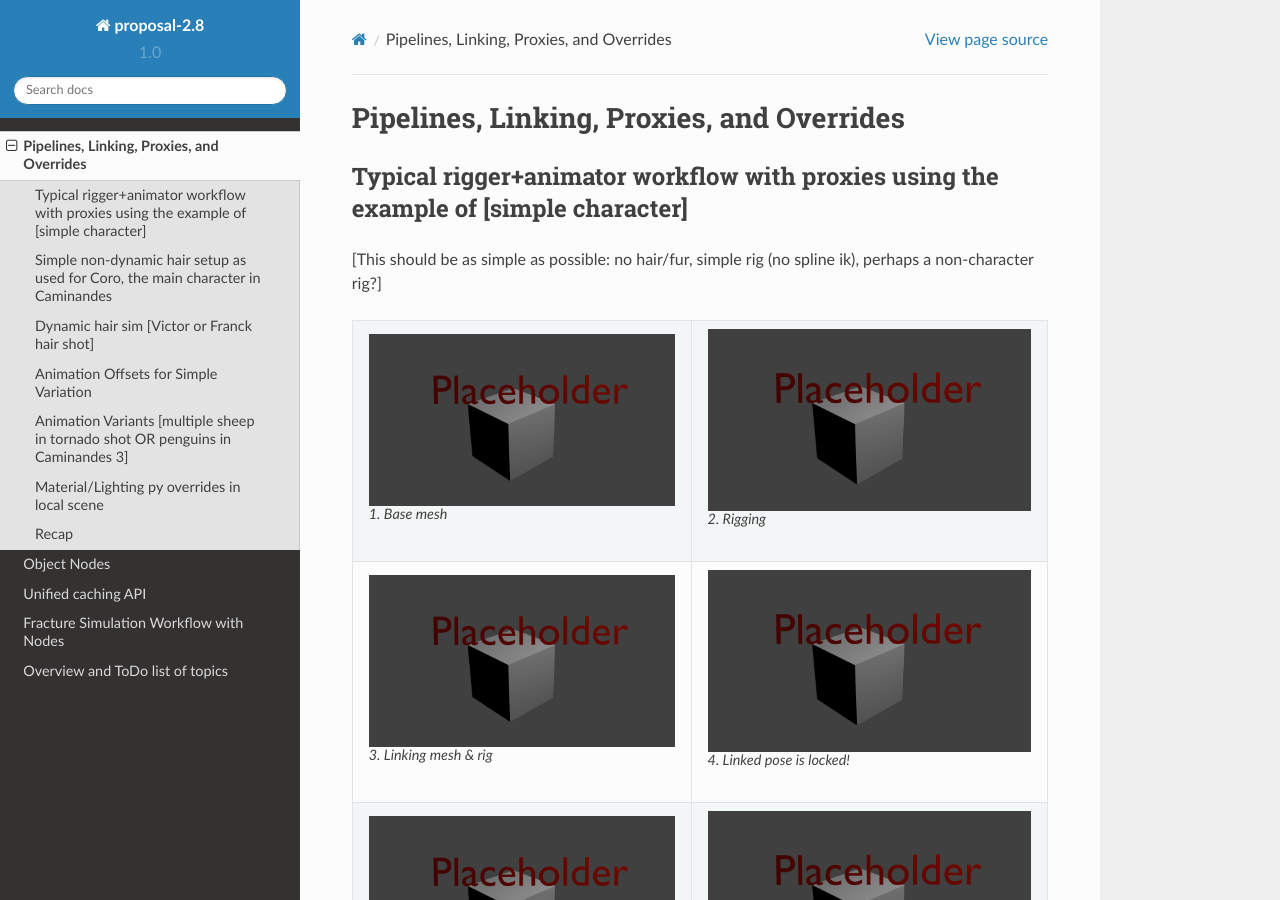
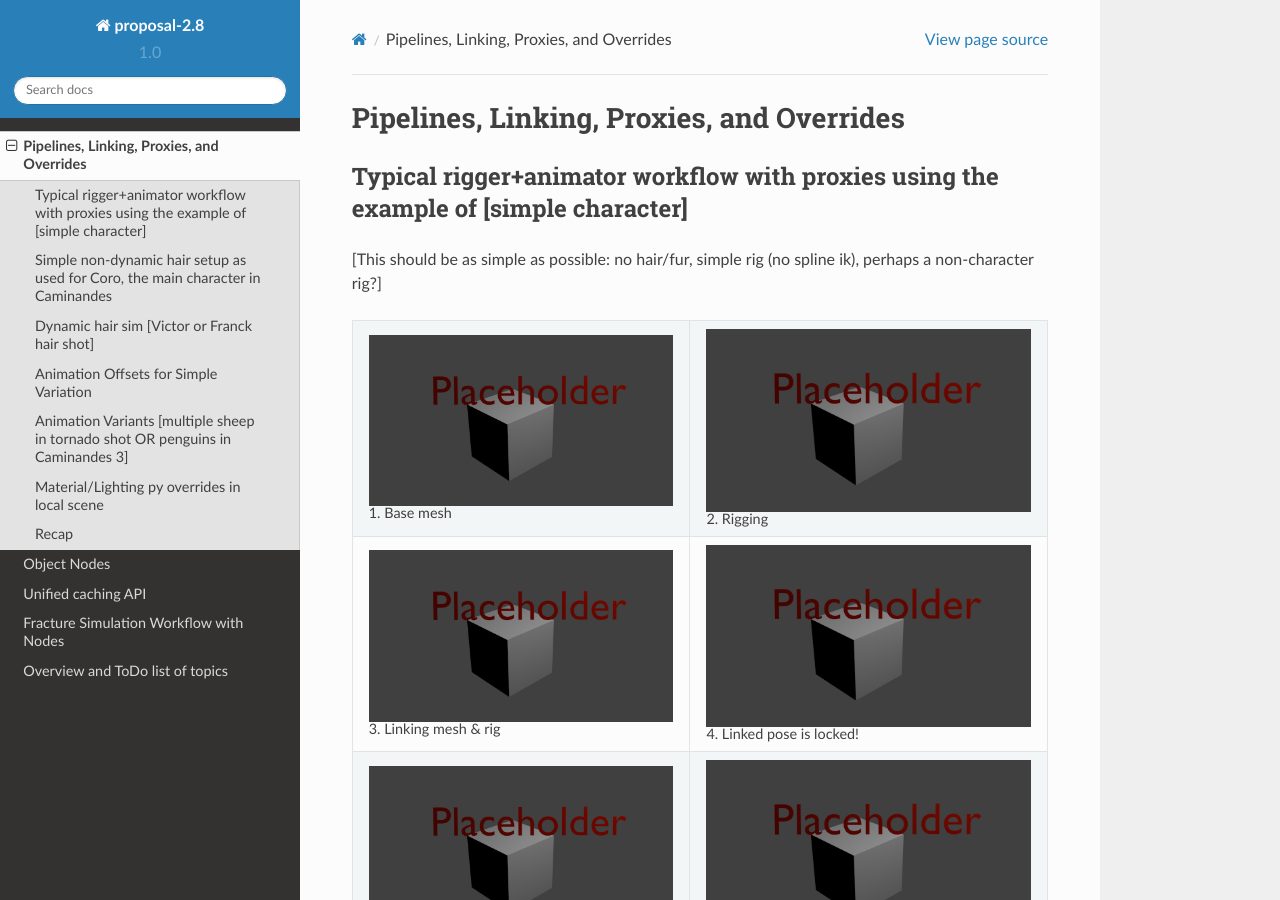
Before and after one commit to lukastoenne/proposal-2.8, a Sphinx documentation site: the page built from source/pipeline.rst, in a window 1280 px wide and 900 px high. Built offline with Sphinx 7.4.7 and the Read the Docs theme 2.0.0, drawn with Linux system fonts in a browser that asks for light colours; formulas are drawn with MathJax 3.

Commit message:
Replace figures inside tables by plain images, to fix LaTeX build issues.

```diff
--- a/source/fracture.rst
+++ b/source/fracture.rst
@@ -14,10 +14,10 @@ Several distinct processes can be identified that have to work together for frac
 * Subdividing an existing mesh into smaller parts
 
   +----------------------------------------+----------------------------------------+
-  | .. figure:: /images/fracture_mesh1.png | .. figure:: /images/fracture_mesh4.png |
+  | .. image:: /images/fracture_mesh1.png  | .. image:: /images/fracture_mesh4.png  |
   |   :width: 100%                         |   :width: 100%                         |
   |                                        |                                        |
-  |   Fractured mesh                       |   Internally all shards are centered   |
+  | Fractured mesh                         | Internally all shards are centered     |
   |                                        |                                        |
   +----------------------------------------+----------------------------------------+
 
--- a/source/pipeline.rst
+++ b/source/pipeline.rst
@@ -8,22 +8,22 @@ Typical rigger+animator workflow with proxies using the example of [simple chara
 [This should be as simple as possible: no hair/fur, simple rig (no spline ik), perhaps a non-character rig?]
 
 +-------------------------------------------------+-------------------------------------------------+
-| .. figure:: /images/placeholder.png             | .. figure:: /images/placeholder.png             |
+| .. image:: /images/placeholder.png              | .. image:: /images/placeholder.png              |
 |   :width: 100%                                  |   :width: 100%                                  |
 |                                                 |                                                 |
-|   \1. Base mesh                                 |   \2. Rigging                                   |
+| \1. Base mesh                                   | \2. Rigging                                     |
 |                                                 |                                                 |
 +-------------------------------------------------+-------------------------------------------------+
-| .. figure:: /images/placeholder.png             | .. figure:: /images/placeholder.png             |
+| .. image:: /images/placeholder.png              | .. image:: /images/placeholder.png              |
 |   :width: 100%                                  |   :width: 100%                                  |
 |                                                 |                                                 |
-|   \3. Linking mesh & rig                        |   \4. Linked pose is locked!                    |
+| \3. Linking mesh & rig                          | \4. Linked pose is locked!                      |
 |                                                 |                                                 |
 +-------------------------------------------------+-------------------------------------------------+
-| .. figure:: /images/placeholder.png             | .. figure:: /images/placeholder.png             |
+| .. image:: /images/placeholder.png              | .. image:: /images/placeholder.png              |
 |   :width: 100%                                  |   :width: 100%                                  |
 |                                                 |                                                 |
-|   \5. Proxy armature                            |   \6. Lighting/Render scene                     |
+| \5. Proxy armature                              | \6. Lighting/Render scene                       |
 |                                                 |                                                 |
 +-------------------------------------------------+-------------------------------------------------+
 
@@ -44,22 +44,22 @@ Simple non-dynamic hair setup as used for Coro, the main character in Caminandes
 --------------------------------------------------------------------------------
 
 +-------------------------------------------------+-------------------------------------------------+
-| .. figure:: /images/koro_modeling.png           | .. figure:: /images/koro_grooming.png           |
+| .. image:: /images/koro_modeling.png            | .. image:: /images/koro_grooming.png            |
 |   :width: 100%                                  |   :width: 100%                                  |
 |                                                 |                                                 |
-|   \1. Base mesh                                 |   \2. Grooming                                  |
+| \1. Base mesh                                   | \2. Grooming                                    |
 |                                                 |                                                 |
 +-------------------------------------------------+-------------------------------------------------+
-| .. figure:: /images/koro_rigging.png            | .. figure:: /images/koro_animation.png          |
+| .. image:: /images/koro_rigging.png             | .. image:: /images/koro_animation.png           |
 |   :width: 100%                                  |   :width: 100%                                  |
 |                                                 |                                                 |
-|   \3. Rigging                                   |   \4. Animation                                 |
+| \3. Rigging                                     | \4. Animation                                   |
 |                                                 |                                                 |
 +-------------------------------------------------+-------------------------------------------------+
-| .. figure:: /images/placeholder.png             | .. figure:: /images/placeholder.png             |
+| .. image:: /images/placeholder.png              | .. image:: /images/placeholder.png              |
 |   :width: 100%                                  |   :width: 100%                                  |
 |                                                 |                                                 |
-|   \5. Lighting                                  |   \6. Simulation                                |
+| \5. Lighting                                    | \6. Simulation                                  |
 |                                                 |                                                 |
 +-------------------------------------------------+-------------------------------------------------+
 
@@ -92,22 +92,22 @@ Animation Offsets for Simple Variation
 --------------------------------------
 
 +-------------------------------------------------+-------------------------------------------------+
-| .. figure:: /images/placeholder.png             | .. figure:: /images/placeholder.png             |
+| .. image:: /images/placeholder.png              | .. image:: /images/placeholder.png              |
 |   :width: 100%                                  |   :width: 100%                                  |
 |                                                 |                                                 |
-|   \1. Single Penguin                            |   \2. Identical Instances                       |
+| \1. Single Penguin                              | \2. Identical Instances                         |
 |                                                 |                                                 |
 +-------------------------------------------------+-------------------------------------------------+
-| .. figure:: /images/placeholder.png             | .. figure:: /images/placeholder.png             |
+| .. image:: /images/placeholder.png              | .. image:: /images/placeholder.png              |
 |   :width: 100%                                  |   :width: 100%                                  |
 |                                                 |                                                 |
-|   \3. Offset with NLA                           |   \4. Offset with Mesh Cache                    |
+| \3. Offset with NLA                             | \4. Offset with Mesh Cache                      |
 |                                                 |                                                 |
 +-------------------------------------------------+-------------------------------------------------+
-| .. figure:: /images/placeholder.png                                                               |
+| .. image:: /images/placeholder.png                                                                |
 |   :width: 100%                                                                                    |
 |                                                                                                   |
-|   \5. Final Crowd Shot                                                                            |
+| \5. Final Crowd Shot                                                                              |
 |                                                                                                   |
 +-------------------------------------------------+-------------------------------------------------+
 
@@ -125,16 +125,16 @@ Animation Variants [multiple sheep in tornado shot OR penguins in Caminandes 3]
 -------------------------------------------------------------------------------
 
 +-------------------------------------------------+-------------------------------------------------+
-| .. figure:: /images/placeholder.png                                                               |
+| .. image:: /images/placeholder.png                                                                |
 |   :width: 100%                                                                                    |
 |                                                                                                   |
-|   \1-3. Single Sheep                                                                              |
+| \1-3. Single Sheep                                                                                |
 |                                                                                                   |
 +-------------------------------------------------+-------------------------------------------------+
-| .. figure:: /images/placeholder.png             | .. figure:: /images/placeholder.png             |
+| .. image:: /images/placeholder.png              | .. image:: /images/placeholder.png              |
 |   :width: 100%                                  |   :width: 100%                                  |
 |                                                 |                                                 |
-|   \2. Single Proxy Limitation                   |   \3. Identical Hair Simulation                 |
+| \2. Single Proxy Limitation                     | \3. Identical Hair Simulation                   |
 |                                                 |                                                 |
 +-------------------------------------------------+-------------------------------------------------+
 
```
